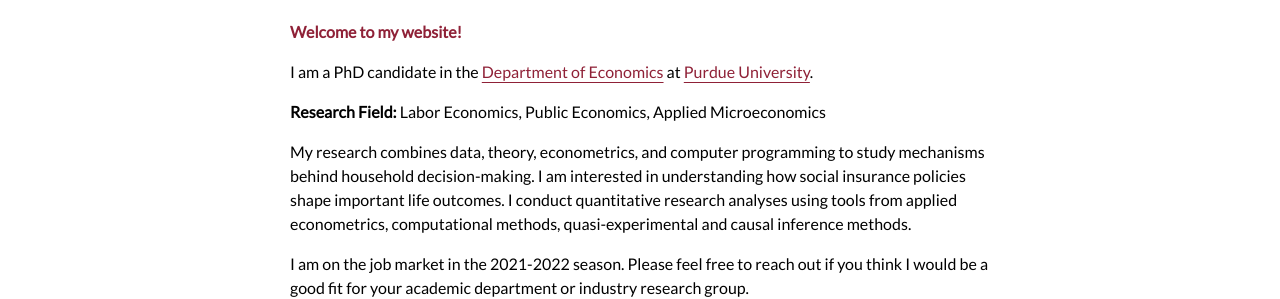
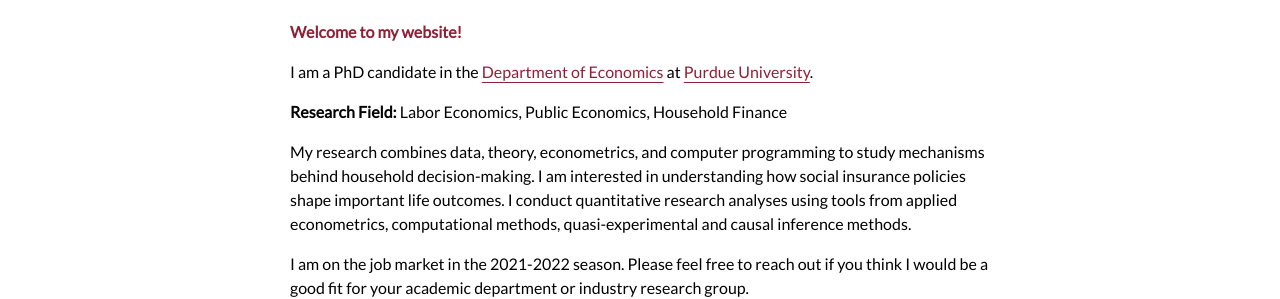
Before and after one commit to debasmita-das-econ/debasmita-das-econ.github.io, a Jekyll site: the page built from index.md, in a window 1280 px wide. Shown: the part 370-669 px from the top of the page. Built offline with Jekyll 4.4.1, drawn with Linux system fonts in a browser that asks for light colours; a style sheet for code colours, icons or effects is not loaded.

Commit message:
Update index.md

```diff
--- a/index.md
+++ b/index.md
@@ -10,7 +10,7 @@ layout: default
 I am a PhD candidate in the [Department of Economics](https://krannert.purdue.edu/academics/economics/) at [Purdue University](https://www.purdue.edu/).
 <!-- , where I'm advised by Victoria Prowse, Trevor Gallen and Kevin Mumford -->
 
-**Research Field:** Labor Economics, Public Economics, Applied Microeconomics
+**Research Field:** Labor Economics, Public Economics, Household Finance
 <!-- My main areas of research are in Labor Economics, Public Economics and Applied Microeconomics. -->
 <!-- Add JMP -->
 
```
